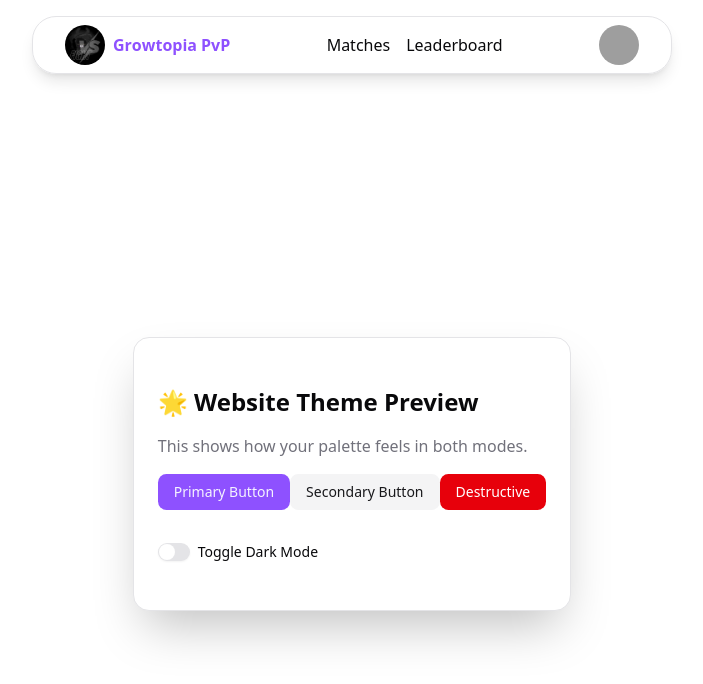
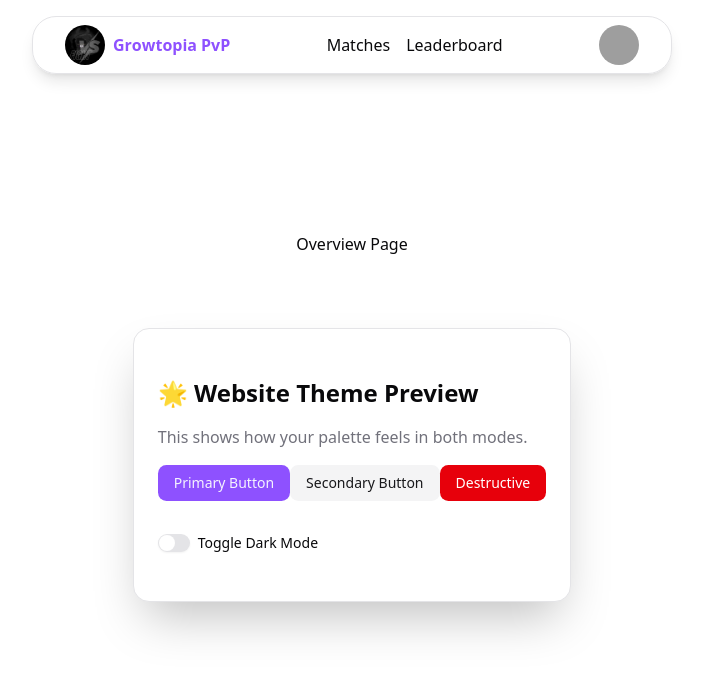
Before and after one commit to AnthonyTlei/growtopia-pvp, a Next.js app: page / in a window 1280 px wide. Shown: the top 684 px of the page, without its empty margins (288-991 px from the left). Built offline with nearby package versions, Linux system fonts and the light colour scheme; grey boxes are pictures that could not be loaded.

Commit message:
UI - Layout fixes

```diff
--- a/src/app/layout.tsx
+++ b/src/app/layout.tsx
@@ -30,7 +30,7 @@ export default function RootLayout({
           enableSystem
           disableTransitionOnChange
         >
-          <div className="w-full flex justify-center items-center flex-col p-0">
+          <div className="w-full flex justify-center items-center flex-col p-0 h-screen">
             <div className="flex w-full items-center justify-center md:mt-4">
               <Navbar />
             </div>
--- a/src/app/page.tsx
+++ b/src/app/page.tsx
@@ -2,10 +2,9 @@ import ThemeSampler from "@/components/theme/theme-sampler";
 
 export default function Home() {
   return (
-    <div className="font-sans grid grid-rows-[20px_1fr_20px] items-center justify-items-center min-h-screen p-8 pb-20 gap-16 sm:p-20">
-      <main className="flex flex-col gap-[32px] row-start-2 items-center sm:items-start">
-        <ThemeSampler />
-      </main>
-    </div>
+    <main className="w-full h-full flex justify-center items-center gap-8 flex-col">
+      Overview Page
+      <ThemeSampler />
+    </main>
   );
 }
```
